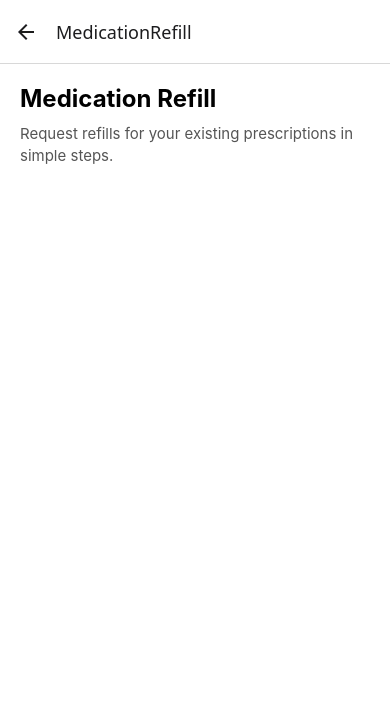
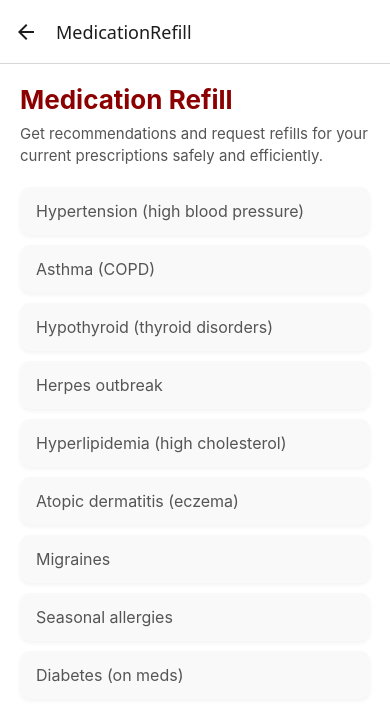
Before and after one commit to mumer25/Kiataker-App, a React Native app: screen /MedicationRefill in a window 390 px wide. Shown: the top 722 px of the page. Built offline with nearby package versions, Linux system fonts and the light colour scheme.

Commit message:
Edit Ptofile and History

```diff
--- a/screens/EmergencyScreen.js
+++ b/screens/EmergencyScreen.js
@@ -1,19 +1,78 @@
 import React from 'react';
-import { View, Text, StyleSheet } from 'react-native';
+import { View, Text, StyleSheet, ScrollView, TouchableOpacity, Alert } from 'react-native';
+
+const emergencyItems = [
+  'Chest pain',
+  'Shortness of breath',
+  'Call 911',
+];
 
 export default function EmergencyScreen() {
+  const handleItemPress = (item) => {
+    if(item === 'Call 911') {
+      Alert.alert('Emergency', 'Please dial 911 immediately!');
+      // Optionally, you can use Linking to directly call 911 on a real device
+    } else {
+      Alert.alert('Emergency Symptom', item);
+      // Replace with AI-guided recommendations or instructions
+    }
+  };
+
   return (
-    <View style={styles.container}>
-      <Text style={styles.title}>Emergency</Text>
-      <Text style={styles.text}>
-        Get fast assistance during critical medical emergencies.
+    <ScrollView style={styles.container} contentContainerStyle={{ paddingBottom: 50 }}>
+      <Text style={styles.header}>Emergency</Text>
+      <Text style={styles.subText}>
+        Immediate assistance and guidance for life-threatening conditions. Follow instructions promptly.
       </Text>
-    </View>
+
+      {emergencyItems.map((item, index) => (
+        <TouchableOpacity
+          key={index}
+          style={[styles.itemContainer, item === 'Call 911' && { backgroundColor: '#ffcccc' }]}
+          onPress={() => handleItemPress(item)}
+          activeOpacity={0.7}
+        >
+          <Text style={[styles.itemText, item === 'Call 911' && { color: '#8B0000', fontWeight: '700' }]}>
+            {item}
+          </Text>
+        </TouchableOpacity>
+      ))}
+    </ScrollView>
   );
 }
 
 const styles = StyleSheet.create({
-  container: { flex: 1, backgroundColor: '#fff', padding: 20 },
-  title: { fontSize: 24, fontWeight: '700', marginBottom: 10 },
-  text: { fontSize: 15, color: '#555', lineHeight: 22 },
+  container: {
+    flex: 1,
+    backgroundColor: '#fff',
+    padding: 20,
+  },
+  header: {
+    fontSize: 26,
+    fontWeight: '700',
+    color: '#8B0000',
+    marginBottom: 8,
+  },
+  subText: {
+    fontSize: 15,
+    color: '#555',
+    lineHeight: 22,
+    marginBottom: 20,
+  },
+  itemContainer: {
+    backgroundColor: '#f9f9f9',
+    paddingVertical: 14,
+    paddingHorizontal: 16,
+    borderRadius: 10,
+    marginBottom: 10,
+    shadowColor: '#000',
+    shadowOpacity: 0.05,
+    shadowRadius: 4,
+    shadowOffset: { width: 0, height: 2 },
+    elevation: 1,
+  },
+  itemText: {
+    fontSize: 16,
+    color: '#555',
+  },
 });
--- a/screens/MedicationRefillScreen.js
+++ b/screens/MedicationRefillScreen.js
@@ -1,19 +1,77 @@
 import React from 'react';
-import { View, Text, StyleSheet } from 'react-native';
+import { View, Text, StyleSheet, ScrollView, TouchableOpacity, Alert } from 'react-native';
+
+const medicationItems = [
+  'Hypertension (high blood pressure)',
+  'Asthma (COPD)',
+  'Hypothyroid (thyroid disorders)',
+  'Herpes outbreak',
+  'Hyperlipidemia (high cholesterol)',
+  'Atopic dermatitis (eczema)',
+  'Migraines',
+  'Seasonal allergies',
+  'Diabetes (on meds)',
+];
 
 export default function MedicationRefillScreen() {
+  const handleItemPress = (item) => {
+    Alert.alert('Selected Medication', item);
+    // You can replace this with navigation or any action
+  };
+
   return (
-    <View style={styles.container}>
-      <Text style={styles.title}>Medication Refill</Text>
-      <Text style={styles.text}>
-        Request refills for your existing prescriptions in simple steps.
+    <ScrollView style={styles.container} contentContainerStyle={{ paddingBottom: 50 }}>
+      <Text style={styles.header}>Medication Refill</Text>
+      <Text style={styles.subText}>
+        Get recommendations and request refills for your current prescriptions safely and efficiently.
       </Text>
-    </View>
+
+      {medicationItems.map((item, index) => (
+        <TouchableOpacity
+          key={index}
+          style={styles.itemContainer}
+          onPress={() => handleItemPress(item)}
+          activeOpacity={0.7}
+        >
+          <Text style={styles.itemText}>{item}</Text>
+        </TouchableOpacity>
+      ))}
+    </ScrollView>
   );
 }
 
 const styles = StyleSheet.create({
-  container: { flex: 1, backgroundColor: '#fff', padding: 20 },
-  title: { fontSize: 24, fontWeight: '700', marginBottom: 10 },
-  text: { fontSize: 15, color: '#555', lineHeight: 22 },
+  container: {
+    flex: 1,
+    backgroundColor: '#fff',
+    padding: 20,
+  },
+  header: {
+    fontSize: 26,
+    fontWeight: '700',
+    color: '#8B0000',
+    marginBottom: 8,
+  },
+  subText: {
+    fontSize: 15,
+    color: '#555',
+    lineHeight: 22,
+    marginBottom: 20,
+  },
+  itemContainer: {
+    backgroundColor: '#f9f9f9',
+    paddingVertical: 14,
+    paddingHorizontal: 16,
+    borderRadius: 10,
+    marginBottom: 10,
+    shadowColor: '#000',
+    shadowOpacity: 0.05,
+    shadowRadius: 4,
+    shadowOffset: { width: 0, height: 2 },
+    elevation: 1,
+  },
+  itemText: {
+    fontSize: 16,
+    color: '#555',
+  },
 });
--- a/screens/ProfileHistoryScreen.js
+++ b/screens/ProfileHistoryScreen.js
@@ -4,6 +4,9 @@ import { supabase } from '../supabase';
 
 const { width } = Dimensions.get('window');
 const BRAND_RED = '#8B0000';
+const LIGHT_GREEN = '#ccfbc7ff';
+const LIGHT_GRAY = '#f0f0f0';
+const LIGHT_RED = '#ffe5e5';
 
 export default function ProfileHistoryScreen() {
   const [history, setHistory] = useState([]);
@@ -21,23 +24,17 @@ export default function ProfileHistoryScreen() {
     else setHistory(data);
   };
 
-  // Utility to format values (arrays, JSON strings, or plain strings)
+  // Format values (arrays, JSON strings, or plain strings)
   const formatValue = (val) => {
     if (!val) return '—';
-
     if (Array.isArray(val)) return val.join(', ');
-
     if (typeof val === 'string') {
-      // Try parsing JSON string
       try {
         const parsed = JSON.parse(val);
         if (Array.isArray(parsed)) return parsed.join(', ');
-      } catch (err) {
-        // fallback: maybe comma-separated string already
-        return val.split(',').map((v) => v.trim()).join(', ');
-      }
+      } catch {}
+      return val.split(',').map(v => v.trim()).join(', ');
     }
-
     return val.toString();
   };
 
@@ -51,19 +48,28 @@ export default function ProfileHistoryScreen() {
 
       {history.map((item) => (
         <View key={item.id} style={styles.card}>
+          <View style={styles.cardHeader}>
+            <Text style={styles.cardTitle}>Changes Made</Text>
+            <Text style={styles.date}>{new Date(item.changed_at).toLocaleString()}</Text>
+          </View>
+
           {Object.entries(item.changes).map(([field, change]) => (
             <View key={field} style={styles.changeRow}>
-              <Text style={styles.field}>{field}</Text>
+              <View style={styles.fieldContainer}>
+                <Text style={styles.field}>{field}</Text>
+              </View>
+
               <View style={styles.valuesContainer}>
-                <Text style={styles.oldValue}>{formatValue(change.old)}</Text>
-                <Text style={styles.arrow}> to </Text>
-                <Text style={styles.newValue}>{formatValue(change.new)}</Text>
+                <View style={styles.oldValueContainer}>
+                  <Text style={styles.oldValue}>{formatValue(change.old)}</Text>
+                </View>
+                <Text style={styles.arrow}>to</Text>
+                <View style={styles.newValueContainer}>
+                  <Text style={styles.newValue}>{formatValue(change.new)}</Text>
+                </View>
               </View>
             </View>
           ))}
-          <Text style={styles.date}>
-            {new Date(item.changed_at).toLocaleString()}
-          </Text>
         </View>
       ))}
     </ScrollView>
@@ -77,11 +83,11 @@ const styles = StyleSheet.create({
     backgroundColor: '#f9f9f9',
   },
   header: {
-    fontSize: 22,
+    fontSize: 24,
     fontWeight: 'bold',
     color: BRAND_RED,
     textAlign: 'center',
-    marginVertical: 15,
+    marginVertical: 20,
   },
   noDataText: {
     textAlign: 'center',
@@ -91,57 +97,77 @@ const styles = StyleSheet.create({
   },
   card: {
     backgroundColor: '#fff',
-    padding: 20,
     borderRadius: 15,
     marginBottom: 15,
+    padding: 18,
     shadowColor: '#000',
     shadowOpacity: 0.08,
-    shadowOffset: { width: 0, height: 4 },
-    shadowRadius: 6,
-    elevation: 3,
+    shadowOffset: { width: 0, height: 6 },
+    shadowRadius: 10,
+    elevation: 4,
+  },
+  cardHeader: {
+    flexDirection: 'row',
+    justifyContent: 'space-between',
+    marginBottom: 12,
+  },
+  cardTitle: {
+    fontSize: 16,
+    fontWeight: '700',
+    color: '#333',
   },
   changeRow: {
     marginBottom: 12,
   },
+  fieldContainer: {
+    paddingHorizontal: 10,
+    paddingVertical: 4,
+    borderRadius: 8,
+    alignSelf: 'flex-start',
+    marginBottom: 6,
+  },
   field: {
     fontWeight: '600',
-    fontSize: 15,
-    color: '#555',
-    marginBottom: 5,
+    fontSize: 14,
+    color: BRAND_RED,
   },
   valuesContainer: {
     flexDirection: 'row',
     alignItems: 'center',
   },
+  oldValueContainer: {
+    flex: 1,
+    backgroundColor: LIGHT_GRAY,
+    borderRadius: 8,
+    paddingVertical: 6,
+    paddingHorizontal: 10,
+    marginRight: 6,
+  },
   oldValue: {
-    flex: 1,
     fontSize: 14,
-    color: '#999',
-    backgroundColor: '#f0f0f0',
-    padding: 6,
-    borderRadius: 6,
-    textAlign: 'center',
+    color: '#666',
   },
   arrow: {
     fontSize: 16,
     color: BRAND_RED,
-    marginHorizontal: 6,
     fontWeight: 'bold',
   },
+  newValueContainer: {
+    flex: 1,
+    backgroundColor: LIGHT_GREEN,
+    borderRadius: 8,
+    paddingVertical: 6,
+    paddingHorizontal: 10,
+    marginLeft: 6,
+  },
   newValue: {
-    flex: 1,
     fontSize: 14,
+    // color: BRAND_RED,
     fontWeight: '600',
-    color: BRAND_RED,
-    backgroundColor: '#ffe5e5',
-    padding: 6,
-    borderRadius: 6,
-    textAlign: 'center',
   },
   date: {
     fontSize: 12,
     color: '#999',
-    marginTop: 10,
-    textAlign: 'right',
+    alignSelf: 'flex-end',
   },
 });
--- a/screens/STDExposureScreen.js
+++ b/screens/STDExposureScreen.js
@@ -1,19 +1,72 @@
 import React from 'react';
-import { View, Text, StyleSheet } from 'react-native';
+import { View, Text, StyleSheet, ScrollView, TouchableOpacity, Alert } from 'react-native';
+
+const stdItems = [
+  'Chlamydia',
+  'Trichomonas',
+  'Chlamydia and Trichomonas',
+  'Gonorrhea',
+];
 
 export default function STDExposureScreen() {
+  const handleItemPress = (item) => {
+    Alert.alert('Selected STD', item);
+    // Replace with navigation or action for AI-guided recommendations
+  };
+
   return (
-    <View style={styles.container}>
-      <Text style={styles.title}>STD Exposure</Text>
-      <Text style={styles.text}>
-        Confidential care and guidance in case of STD exposure.
+    <ScrollView style={styles.container} contentContainerStyle={{ paddingBottom: 50 }}>
+      <Text style={styles.header}>STD Exposure</Text>
+      <Text style={styles.subText}>
+        Access confidential care and advice for potential STD exposures safely and discreetly.
       </Text>
-    </View>
+
+      {stdItems.map((item, index) => (
+        <TouchableOpacity
+          key={index}
+          style={styles.itemContainer}
+          onPress={() => handleItemPress(item)}
+          activeOpacity={0.7}
+        >
+          <Text style={styles.itemText}>{item}</Text>
+        </TouchableOpacity>
+      ))}
+    </ScrollView>
   );
 }
 
 const styles = StyleSheet.create({
-  container: { flex: 1, backgroundColor: '#fff', padding: 20 },
-  title: { fontSize: 24, fontWeight: '700', marginBottom: 10 },
-  text: { fontSize: 15, color: '#555', lineHeight: 22 },
+  container: {
+    flex: 1,
+    backgroundColor: '#fff',
+    padding: 20,
+  },
+  header: {
+    fontSize: 26,
+    fontWeight: '700',
+    color: '#8B0000',
+    marginBottom: 8,
+  },
+  subText: {
+    fontSize: 15,
+    color: '#555',
+    lineHeight: 22,
+    marginBottom: 20,
+  },
+  itemContainer: {
+    backgroundColor: '#f9f9f9',
+    paddingVertical: 14,
+    paddingHorizontal: 16,
+    borderRadius: 10,
+    marginBottom: 10,
+    shadowColor: '#000',
+    shadowOpacity: 0.05,
+    shadowRadius: 4,
+    shadowOffset: { width: 0, height: 2 },
+    elevation: 1,
+  },
+  itemText: {
+    fontSize: 16,
+    color: '#555',
+  },
 });
--- a/screens/SickVisitScreen.js
+++ b/screens/SickVisitScreen.js
@@ -1,19 +1,77 @@
 import React from 'react';
-import { View, Text, StyleSheet } from 'react-native';
+import { View, Text, StyleSheet, ScrollView, TouchableOpacity, Alert } from 'react-native';
+
+const sickVisitItems = [
+  'Sore throat (only)',
+  'Sinus symptoms (only)',
+  'Cold symptoms (multiple)',
+  'Painful rash (sensitive rash)',
+  'Contact with poison ivy',
+  'Yeast after antibiotic use',
+  'Tick bite',
+  'Toothache',
+  'Acne',
+];
 
 export default function SickVisitScreen() {
+  const handleItemPress = (item) => {
+    Alert.alert('Selected', item); // replace with navigation or any action
+  };
+
   return (
-    <View style={styles.container}>
-      <Text style={styles.title}>Sick Visit</Text>
-      <Text style={styles.text}>
-        Book quick consultations with certified doctors for common illnesses.
-      </Text>
-    </View>
+    <ScrollView style={styles.container} contentContainerStyle={{ paddingBottom: 50 }}>
+      <Text style={styles.header}>Sick Visit</Text>
+     <Text style={styles.subText}>
+  Get personalized guidance for common illnesses and medication management.
+</Text>
+
+
+      {sickVisitItems.map((item, index) => (
+        <TouchableOpacity
+          key={index}
+          style={styles.itemContainer}
+          onPress={() => handleItemPress(item)}
+          activeOpacity={0.7}
+        >
+          <Text style={styles.itemText}>{item}</Text>
+        </TouchableOpacity>
+      ))}
+    </ScrollView>
   );
 }
 
 const styles = StyleSheet.create({
-  container: { flex: 1, backgroundColor: '#fff', padding: 20 },
-  title: { fontSize: 24, fontWeight: '700', marginBottom: 10 },
-  text: { fontSize: 15, color: '#555', lineHeight: 22 },
+  container: {
+    flex: 1,
+    backgroundColor: '#fff',
+    padding: 20,
+  },
+  header: {
+    fontSize: 26,
+    fontWeight: '700',
+    color: '#8B0000',
+    marginBottom: 8,
+  },
+  subText: {
+    fontSize: 15,
+    color: '#555',
+    lineHeight: 22,
+    marginBottom: 20,
+  },
+  itemContainer: {
+    backgroundColor: '#f9f9f9',
+    paddingVertical: 14,
+    paddingHorizontal: 16,
+    borderRadius: 10,
+    marginBottom: 10,
+    shadowColor: '#000',
+    shadowOpacity: 0.05,
+    shadowRadius: 4,
+    shadowOffset: { width: 0, height: 2 },
+    elevation: 1,
+  },
+  itemText: {
+    fontSize: 16,
+    color: '#555',
+  },
 });
```
Also changed, not shown: screens/EditProfileScreen.js (+43 -9 lines).
